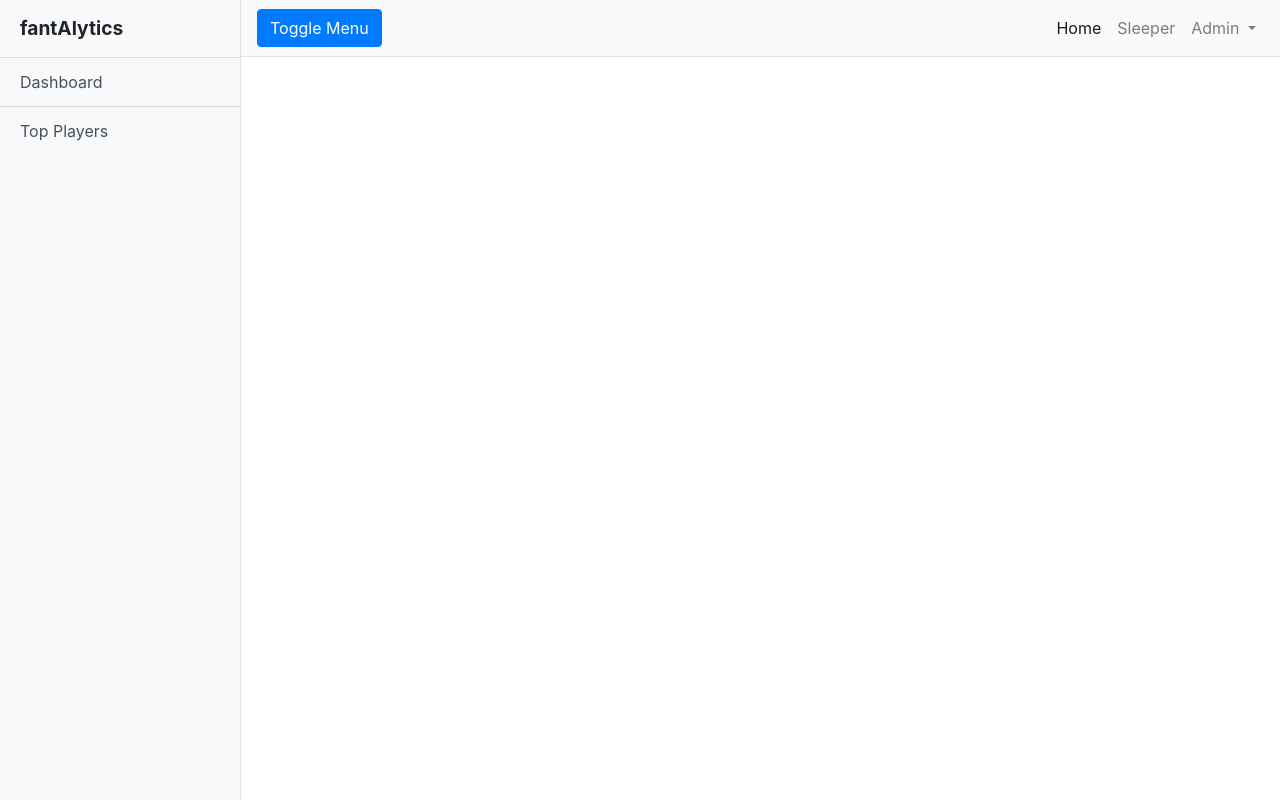
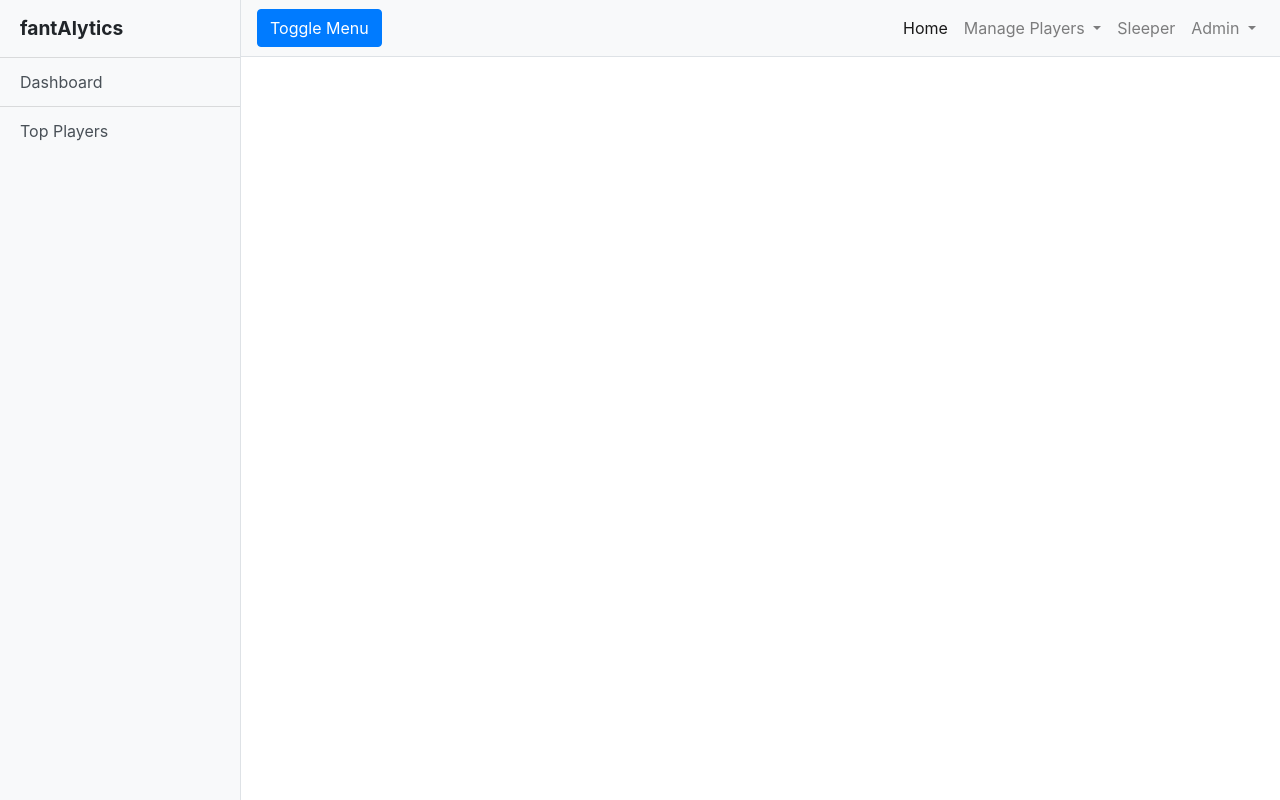
Before and after one commit to ht4703ne/MetroState-Capstone, a PHP site: page /admin.php in a window 1280 px wide. Run offline with PHP 8.4, Linux system fonts and the light colour scheme; some libraries are stand-ins or nearby versions.

Commit message:
Update navigation.php

```diff
--- a/CAPSTONE_2/shared/navigation.php
+++ b/CAPSTONE_2/shared/navigation.php
@@ -71,6 +71,16 @@
             <li class="nav-item active">
               <a class="nav-link" href="index.php">Home <span class="sr-only">(current)</span></a>
             </li>
+            <li class="nav-item dropdown">
+              <a class="nav-link dropdown-toggle" href="#" id="navbarDropdown" role="button" data-toggle="dropdown" aria-haspopup="true" aria-expanded="false">
+                Manage Players
+              </a>
+              <div class="dropdown-menu dropdown-menu-right" aria-labelledby="navbarDropdown">
+                <a class="dropdown-item" href="#">Player Managment</a>
+                <a class="dropdown-item" href="#">Add Player</a>
+                <a class="dropdown-item" href="#">Delet Player</a>
+              </div>
+            </li>
             <li class="nav-item">
               <a class="nav-link" href="https://sleeper.app" target="_blank">Sleeper</a>
             </li>
```
